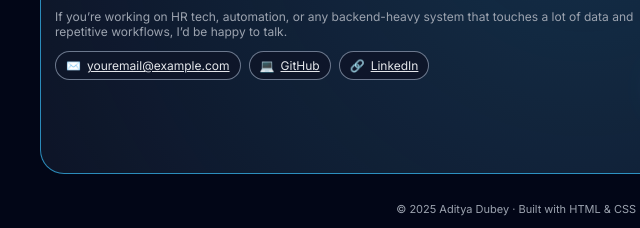
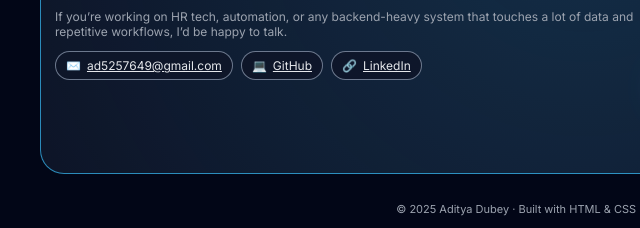
Before and after one commit to codeTerritories/portfolio, a plain HTML site: page index.html in a window 1280 px wide. Shown: the part 2630-2858 px from the top of the page, 56-696 px from the left. Drawn offline with Linux system fonts and the light colour scheme.

Commit message:
Update index.html

```diff
--- a/index.html
+++ b/index.html
@@ -1389,8 +1389,8 @@
 
             <div class="contact-links">
               <!-- Replace these with your real links -->
-              <a class="contact-link" href="mailto:youremail@example.com">
-                ✉️ <span>youremail@example.com</span>
+              <a class="contact-link" href="ad5257649@gmail.com">
+                ✉️ <span>ad5257649@gmail.com</span>
               </a>
               <a class="contact-link" href="https://github.com/your-github" target="_blank" rel="noreferrer">
                 💻 <span>GitHub</span>
@@ -1398,6 +1398,7 @@
               <a class="contact-link" href="https://www.linkedin.com/in/your-linkedin" target="_blank" rel="noreferrer">
                 🔗 <span>LinkedIn</span>
               </a>
+
             </div>
           </div>
 
```
